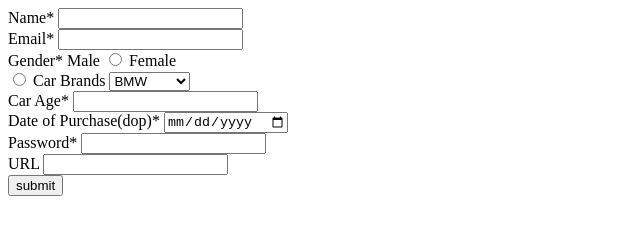
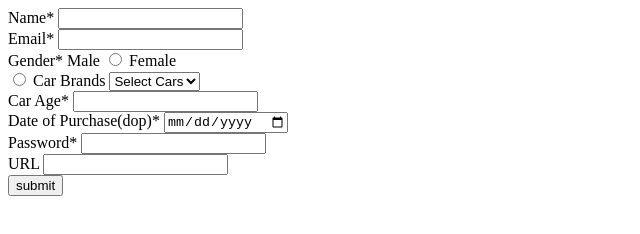
Before and after one commit to acciojob/car-insurance-form-karan151120, a website: page main.html in a window 1280 px wide. Shown: the full height of the page, 0-640 px from the left. Drawn offline with Linux system fonts and the light colour scheme.

Commit message:
created a submission

```diff
--- a/main.html
+++ b/main.html
@@ -23,6 +23,7 @@
 
 		<label for="car">Car Brands</label>
 		<select id="car" name="car">
+			<option value="select cars">Select Cars</option>
 			<option value="BMW">BMW</option>
 			<option value="Audi">Audi</option>
 			<option value="Mercedez">Mercedez</option>
```
